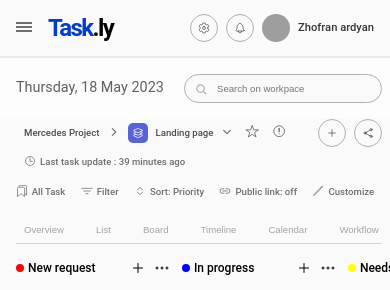
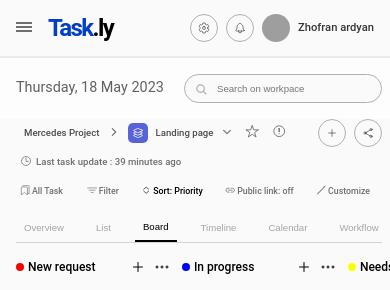
Before and after one commit to Softrefine-Internship/react-test-1-UtsavSoftrefineTech, a React (Vite) app in the folder Test1/: page / in a window 390 px wide. Shown: the top 290 px of the page. Built offline with nearby package versions, Linux system fonts and the light colour scheme; grey boxes are pictures that could not be loaded.

Commit message:
Project is done with responsive design

```diff
--- a/Test1/src/components/Project/Options/Options.jsx
+++ b/Test1/src/components/Project/Options/Options.jsx
@@ -1,6 +1,6 @@
 import React from "react";
 
-// Cnange the tabs array to include the new tab
+// Change the tabs array to include the new tab
 const tabs = [
   "Overview",
   "List",
@@ -19,7 +19,11 @@ const Options = () => {
         <ul className="project__options__items">
           {tabs.map((text, index) => (
             <li key={index}>
-              <button className="project__options__items__tablink">
+              <button
+                className={`project__options__items__tablink ${
+                  text === "Board" ? "board-tab" : ""
+                }`}
+              >
                 {text}
               </button>
             </li>
--- a/Test1/src/style/base/_base.scss
+++ b/Test1/src/style/base/_base.scss
@@ -29,6 +29,9 @@ html {
   @media only screen and (max-width: 700px) {
     font-size: 50%;
   }
+  @media only screen and (max-width: 366px) {
+    font-size: 48.75%;
+  }
 }
 
 body {
@@ -43,3 +46,8 @@ body {
   grid-template-columns: 22rem 1fr;
   grid-template-rows: 7rem 1fr;
 }
+
+.board-tab {
+  color: black !important;
+  border-bottom: 2px solid black !important;
+}
--- a/Test1/src/style/header/_header.scss
+++ b/Test1/src/style/header/_header.scss
@@ -13,7 +13,6 @@
   &__date {
     font-size: 1.8rem;
     color: #616161;
-
     margin-right: auto;
   }
 
@@ -22,6 +21,10 @@
     position: relative;
     display: flex;
     align-items: center;
+
+    &:hover {
+      cursor: pointer;
+    }
 
     &__input {
       width: 100%;
@@ -98,4 +101,33 @@
       padding-right: 0;
     }
   }
+
+  @media only screen and (max-width: 366px) {
+    &__search {
+      justify-content: center;
+      &__input {
+        height: 3.5rem;
+        width: 3.5rem;
+        padding: 0;
+        &::-webkit-input-placeholder {
+          opacity: 0;
+        }
+      }
+
+      &__icon {
+        color: #616161;
+        margin-left: 0;
+      }
+    }
+    &__iconBtn {
+      margin-left: 0.5rem;
+      height: 3rem;
+      width: 3rem;
+    }
+    &__avatar img {
+      height: 3rem;
+      width: 3rem;
+      margin-left: 0.5rem;
+    }
+  }
 }
--- a/Test1/src/style/project/_project.scss
+++ b/Test1/src/style/project/_project.scss
@@ -180,6 +180,10 @@
         cursor: pointer;
         color: #6f6f6f;
 
+        &:nth-child(3) {
+          color: #000;
+        }
+
         &:hover {
           color: #000;
         }
@@ -220,11 +224,11 @@
         transition: 0.1s;
         font-size: 1.5rem;
         color: #a5a5a5;
-      }
 
-      &__tablink:hover {
-        color: black;
-        border-bottom: 2px solid black;
+        &:hover {
+          color: black;
+          border-bottom: 2px solid black;
+        }
       }
     }
   }
@@ -577,6 +581,19 @@
       }
     }
   }
+
+  @media only screen and (max-width: 600px) {
+    &__heading {
+      padding: 0 0.5rem;
+      &__features {
+        gap: 0rem;
+        &__feature {
+          gap: 0.2rem;
+        }
+      }
+    }
+  }
+
   @media only screen and (max-width: 540px) {
     &__header {
       &__persons {
@@ -600,10 +617,20 @@
       &__features {
         width: 100%;
         align-items: center;
-        justify-content: space-around;
 
         &__feature {
-          gap: 0.5rem;
+          margin-right: auto;
+
+          &:first-child {
+            padding: 0 1rem 0 2rem;
+          }
+
+          &__icon {
+            font-size: 1.3rem;
+          }
+          &__text {
+            font-size: 1.1rem;
+          }
         }
       }
     }
@@ -617,4 +644,35 @@
       }
     }
   }
+
+  @media only screen and (max-width: 366px) {
+    &__header {
+      gap: 0.5rem;
+
+      &__project {
+        gap: 0.2rem;
+      }
+
+      &__page {
+        gap: 0.2rem;
+      }
+
+      &__icon {
+        margin: 0;
+      }
+    }
+
+    &__heading {
+      &__features {
+        &__feature {
+          &__icon {
+            font-size: 1.2rem;
+          }
+          &__text {
+            font-size: 1.05rem;
+          }
+        }
+      }
+    }
+  }
 }
```
